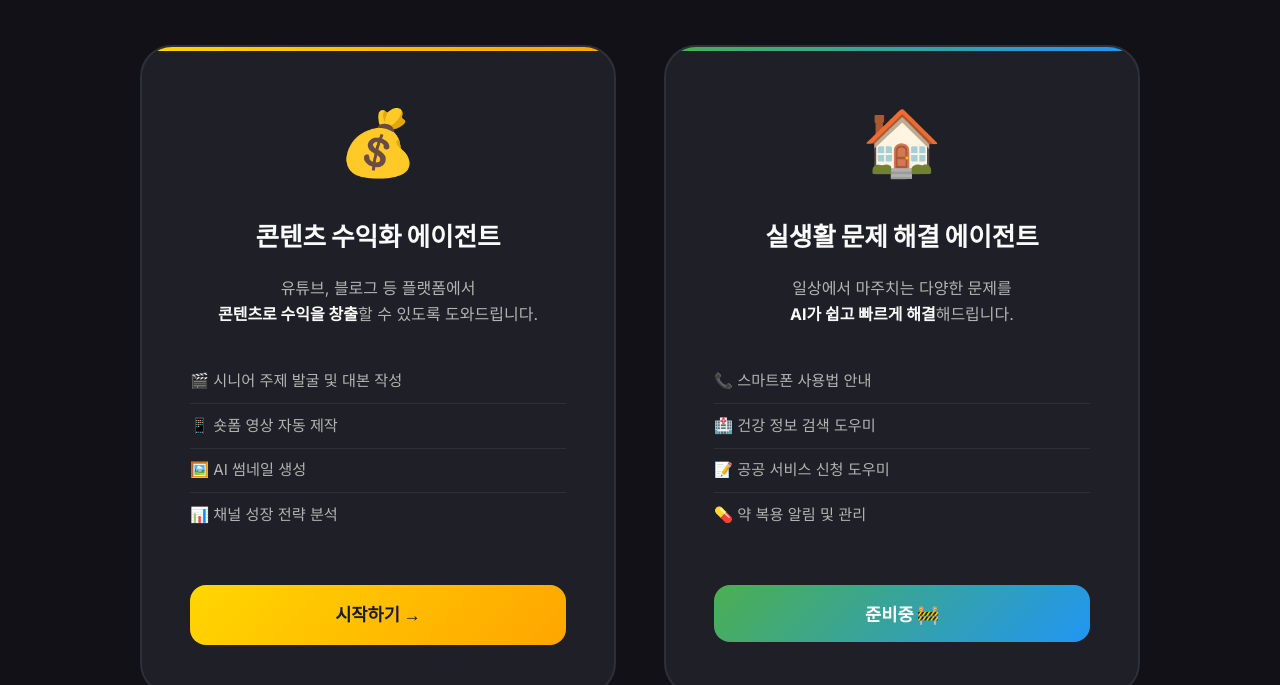
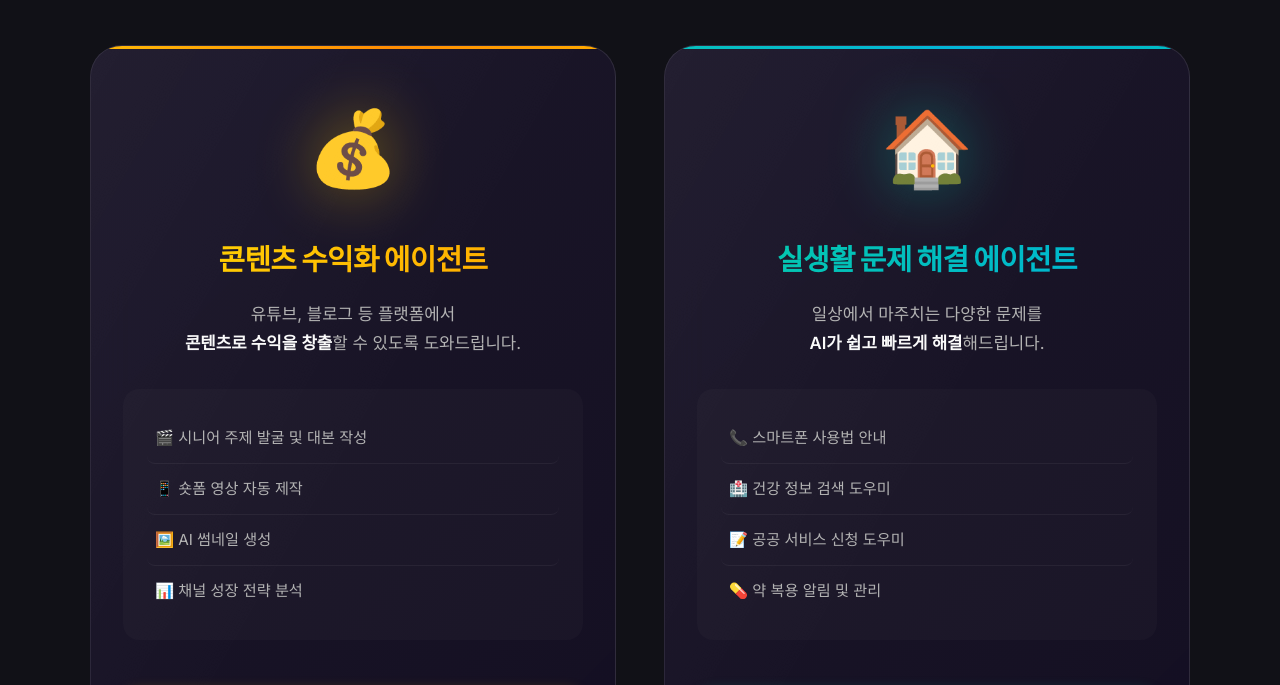
Before and after one commit to hectocorn-onlyone/batah-ai, a plain HTML site: page index.html in a window 1280 px wide. Shown: the part 979-1664 px from the top of the page. Drawn offline with Linux system fonts and the light colour scheme.

Commit message:
Enhance category cards with premium glassmorphism and animations

```diff
--- a/styles.css
+++ b/styles.css
@@ -1474,154 +1474,300 @@ textarea.input {
 }
 
 /* ======================
-   Senior AI Agent Category Cards
+   Senior AI Agent Category Cards - Premium Design
    ====================== */
 .agent-categories {
     display: grid;
     grid-template-columns: repeat(2, 1fr);
     gap: var(--spacing-xl);
-    max-width: 1000px;
+    max-width: 1100px;
     margin: 0 auto;
+    perspective: 1000px;
 }
 
 .category-card {
-    background: var(--bg-card);
-    border: 2px solid var(--border-color);
+    background: linear-gradient(135deg,
+            rgba(30, 25, 45, 0.9) 0%,
+            rgba(20, 15, 35, 0.95) 100%);
+    backdrop-filter: blur(20px);
+    border: 1px solid rgba(255, 255, 255, 0.1);
     border-radius: var(--radius-xl);
-    padding: var(--spacing-xl);
-    transition: var(--transition-base);
+    padding: var(--spacing-xl) var(--spacing-lg);
+    transition: all 0.4s cubic-bezier(0.4, 0, 0.2, 1);
     position: relative;
     overflow: hidden;
     text-align: center;
 }
 
+/* Shimmer effect */
+.category-card::after {
+    content: '';
+    position: absolute;
+    top: -50%;
+    left: -50%;
+    width: 200%;
+    height: 200%;
+    background: linear-gradient(to right,
+            transparent 0%,
+            rgba(255, 255, 255, 0.03) 50%,
+            transparent 100%);
+    transform: rotate(30deg);
+    animation: shimmer 6s ease-in-out infinite;
+    pointer-events: none;
+}
+
+@keyframes shimmer {
+
+    0%,
+    100% {
+        transform: translateX(-100%) rotate(30deg);
+    }
+
+    50% {
+        transform: translateX(100%) rotate(30deg);
+    }
+}
+
+/* Top gradient bar */
 .category-card::before {
     content: '';
     position: absolute;
     top: 0;
     left: 0;
     right: 0;
-    height: 4px;
-    transition: var(--transition-base);
+    height: 3px;
+    transition: height 0.3s ease;
 }
 
 .category-card.monetization::before {
-    background: linear-gradient(90deg, #FFD700, #FFA500);
+    background: linear-gradient(90deg, #FFD700, #FF8C00, #FFD700);
+    background-size: 200% 100%;
+    animation: gradientFlow 3s ease infinite;
 }
 
 .category-card.lifestyle::before {
-    background: linear-gradient(90deg, #4CAF50, #2196F3);
+    background: linear-gradient(90deg, #00C9A7, #00B4D8, #00C9A7);
+    background-size: 200% 100%;
+    animation: gradientFlow 3s ease infinite;
+}
+
+@keyframes gradientFlow {
+
+    0%,
+    100% {
+        background-position: 0% 50%;
+    }
+
+    50% {
+        background-position: 100% 50%;
+    }
 }
 
 .category-card:hover {
-    transform: translateY(-8px);
-    box-shadow: var(--shadow-lg);
+    transform: translateY(-12px) scale(1.02);
+    border-color: rgba(255, 255, 255, 0.2);
+}
+
+.category-card:hover::before {
+    height: 5px;
 }
 
 .category-card.monetization:hover {
-    border-color: rgba(255, 215, 0, 0.5);
-    box-shadow: 0 8px 32px rgba(255, 215, 0, 0.2);
+    box-shadow:
+        0 20px 60px rgba(255, 200, 0, 0.2),
+        0 0 100px rgba(255, 165, 0, 0.1),
+        inset 0 1px 0 rgba(255, 215, 0, 0.1);
 }
 
 .category-card.lifestyle:hover {
-    border-color: rgba(76, 175, 80, 0.5);
-    box-shadow: 0 8px 32px rgba(76, 175, 80, 0.2);
-}
-
+    box-shadow:
+        0 20px 60px rgba(0, 201, 167, 0.2),
+        0 0 100px rgba(0, 180, 216, 0.1),
+        inset 0 1px 0 rgba(0, 201, 167, 0.1);
+}
+
+/* Icon with glow */
 .category-icon {
-    font-size: 4rem;
+    font-size: 4.5rem;
+    margin-bottom: var(--spacing-lg);
+    display: inline-block;
+    animation: iconFloat 4s ease-in-out infinite;
+    filter: drop-shadow(0 0 20px rgba(255, 255, 255, 0.2));
+}
+
+@keyframes iconFloat {
+
+    0%,
+    100% {
+        transform: translateY(0) scale(1);
+    }
+
+    50% {
+        transform: translateY(-10px) scale(1.05);
+    }
+}
+
+.category-card.monetization .category-icon {
+    filter: drop-shadow(0 0 30px rgba(255, 200, 0, 0.4));
+}
+
+.category-card.lifestyle .category-icon {
+    filter: drop-shadow(0 0 30px rgba(0, 201, 167, 0.4));
+}
+
+.category-title {
+    font-size: 1.8rem;
     margin-bottom: var(--spacing-md);
-    display: inline-block;
-    animation: float 3s ease-in-out infinite;
-}
-
-.category-title {
-    font-size: 1.6rem;
-    margin-bottom: var(--spacing-md);
-    color: var(--text-primary);
+    color: var(--text-primary);
+    font-weight: 700;
+    letter-spacing: -0.02em;
+}
+
+.category-card.monetization .category-title {
+    background: linear-gradient(135deg, #FFD700, #FFA500);
+    -webkit-background-clip: text;
+    -webkit-text-fill-color: transparent;
+    background-clip: text;
+}
+
+.category-card.lifestyle .category-title {
+    background: linear-gradient(135deg, #00C9A7, #00B4D8);
+    -webkit-background-clip: text;
+    -webkit-text-fill-color: transparent;
+    background-clip: text;
 }
 
 .category-description {
     color: var(--text-secondary);
-    font-size: 1rem;
+    font-size: 1.05rem;
     margin-bottom: var(--spacing-lg);
-    line-height: 1.6;
+    line-height: 1.7;
 }
 
 .category-description strong {
     color: var(--text-primary);
+    font-weight: 600;
 }
 
 .category-features {
     list-style: none;
     text-align: left;
     margin-bottom: var(--spacing-xl);
-    padding: 0;
+    padding: var(--spacing-md);
+    background: rgba(255, 255, 255, 0.02);
+    border-radius: var(--radius-md);
 }
 
 .category-features li {
-    padding: 0.6rem 0;
+    padding: 0.8rem 0.5rem;
     color: var(--text-secondary);
     font-size: 0.95rem;
-    border-bottom: 1px solid var(--border-color);
+    border-bottom: 1px solid rgba(255, 255, 255, 0.05);
+    transition: all 0.2s ease;
+    border-radius: var(--radius-sm);
 }
 
 .category-features li:last-child {
     border-bottom: none;
 }
 
+.category-features li:hover {
+    background: rgba(255, 255, 255, 0.03);
+    padding-left: 1rem;
+    color: var(--text-primary);
+}
+
+/* Premium buttons */
 .btn-category {
     display: inline-block;
     width: 100%;
-    padding: 1rem 2rem;
+    padding: 1.1rem 2rem;
     border: none;
     border-radius: var(--radius-md);
-    font-size: 1.1rem;
+    font-size: 1.15rem;
     font-weight: 700;
     text-decoration: none;
     text-align: center;
     cursor: pointer;
-    transition: var(--transition-base);
+    transition: all 0.3s cubic-bezier(0.4, 0, 0.2, 1);
     font-family: 'Outfit', sans-serif;
+    position: relative;
+    overflow: hidden;
+}
+
+.btn-category::before {
+    content: '';
+    position: absolute;
+    top: 0;
+    left: -100%;
+    width: 100%;
+    height: 100%;
+    background: linear-gradient(90deg,
+            transparent,
+            rgba(255, 255, 255, 0.2),
+            transparent);
+    transition: left 0.5s ease;
+}
+
+.btn-category:hover::before {
+    left: 100%;
 }
 
 .category-card.monetization .btn-category {
-    background: linear-gradient(135deg, #FFD700, #FFA500);
+    background: linear-gradient(135deg, #FFD700 0%, #FF8C00 100%);
     color: #1a1a2e;
+    box-shadow: 0 4px 15px rgba(255, 200, 0, 0.3);
 }
 
 .category-card.monetization .btn-category:hover {
-    transform: translateY(-2px);
-    box-shadow: 0 4px 20px rgba(255, 215, 0, 0.4);
+    transform: translateY(-3px);
+    box-shadow: 0 8px 30px rgba(255, 200, 0, 0.5);
 }
 
 .category-card.lifestyle .btn-category {
-    background: linear-gradient(135deg, #4CAF50, #2196F3);
+    background: linear-gradient(135deg, #00C9A7 0%, #00B4D8 100%);
     color: white;
+    box-shadow: 0 4px 15px rgba(0, 201, 167, 0.3);
+}
+
+.category-card.lifestyle .btn-category:hover {
+    transform: translateY(-3px);
+    box-shadow: 0 8px 30px rgba(0, 201, 167, 0.5);
 }
 
 .btn-category.coming-soon {
-    background: var(--bg-tertiary);
+    background: linear-gradient(135deg, rgba(255, 255, 255, 0.05), rgba(255, 255, 255, 0.02));
     color: var(--text-tertiary);
     cursor: not-allowed;
+    border: 1px dashed rgba(255, 255, 255, 0.1);
+    box-shadow: none;
 }
 
 .btn-category.coming-soon:hover {
     transform: none;
     box-shadow: none;
+}
+
+.btn-category.coming-soon::before {
+    display: none;
 }
 
 /* Responsive for category cards */
 @media (max-width: 768px) {
     .agent-categories {
         grid-template-columns: 1fr;
+        gap: var(--spacing-lg);
     }
 
     .category-icon {
-        font-size: 3rem;
+        font-size: 3.5rem;
     }
 
     .category-title {
-        font-size: 1.4rem;
-    }
-}
+        font-size: 1.5rem;
+    }
+
+    .category-card:hover {
+        transform: translateY(-8px) scale(1.01);
+    }
+}
```
